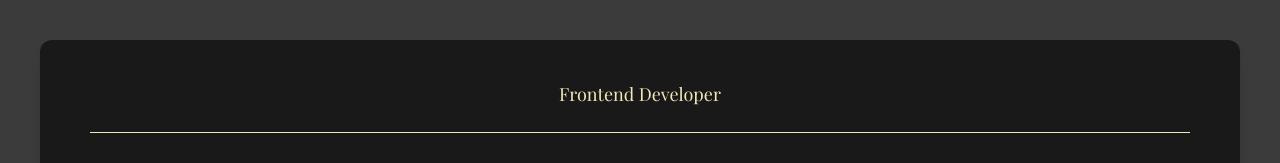
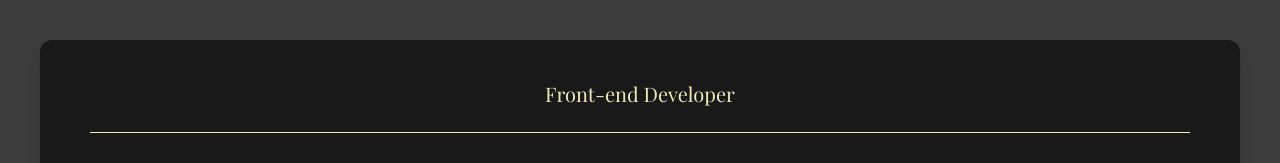
Before and after one commit to jorboare/portfolio2024, a React (Vite) app: page / in a window 1280 px wide. Shown: the top 163 px of the page. Built offline with nearby package versions, Linux system fonts and the light colour scheme; the HTML template or start-up script is replaced by a standard one; a web font is replaced by a local one.

Commit message:
Frontend title re-sized

```diff
--- a/src/components/hero/Hero.tsx
+++ b/src/components/hero/Hero.tsx
@@ -25,8 +25,8 @@ const Hero = () => {
 
   return (
     <div id="hero" className="section">
-      <h3 className="m-0 w-full p-0 pb-5 text-center text-lg text-primary">
-        Frontend Developer
+      <h3 className="m-0 w-full p-0 pb-5 text-center text-xl text-primary">
+        Front-end Developer
       </h3>
       <div
         className={`m-auto mb-8 mt-1 h-[1px] w-full bg-primary opacity-100 transition-all duration-500`}
```
